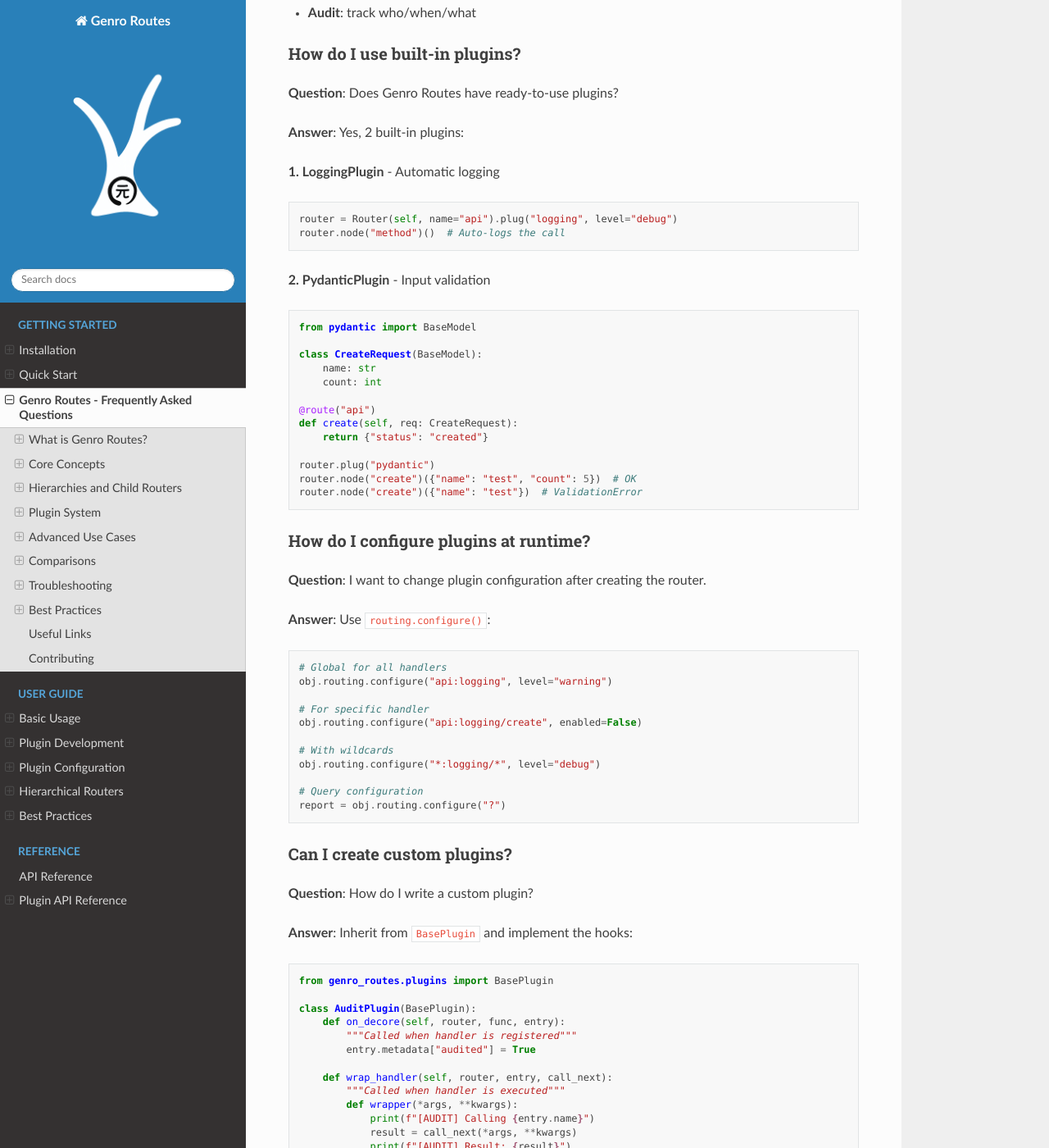
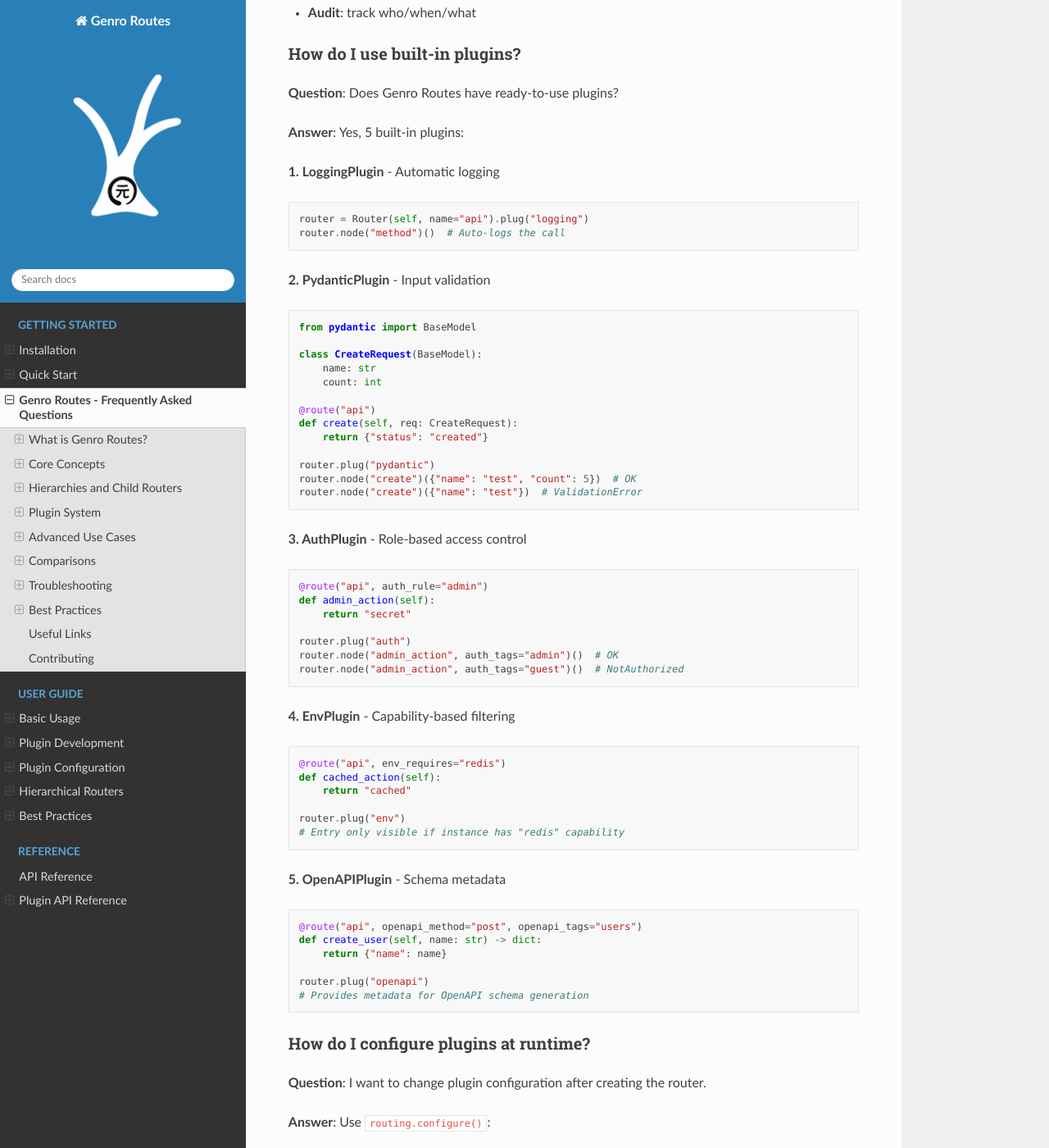
Before and after one commit to genropy/genro-routes, a Sphinx documentation site: the page built from docs/FAQ.md, in a window 1280 px wide and 1400 px high, scrolled down 4607 px. Shown: the whole window at 82% size. Built offline with Sphinx 7.4.7 and the Read the Docs theme 3.1.0, drawn with Linux system fonts in a browser that asks for light colours; pages that are not in the unit, such as notebooks, are missing from menus.

Commit message:
docs: fix documentation inconsistencies with actual implementation
- README.md: update plugin list description, fix RouterNode properties
  (is_callable, error, partial_kwargs, extra_args), add env.py and openapi.py
  to repo structure, update test stats (191 tests, 90% coverage)
- FAQ.md: add all 5 built-in plugins (auth, env, openapi were missing)
- basic-usage.md: fix is_authorized → is_callable + node.error
- auth.md: replace UNAUTHORIZED sentinel with RouterNode.is_callable pattern

````diff
--- a/docs/FAQ.md
+++ b/docs/FAQ.md
@@ -216,11 +216,11 @@ parent.api.node("child/method")()  # Logs with level=debug
 
 <!-- test: test_plugins_new.py::test_logging_plugin_runs_per_instance -->
 
-**Answer**: Yes, 2 built-in plugins:
+**Answer**: Yes, 5 built-in plugins:
 
 **1. LoggingPlugin** - Automatic logging
 ```python
-router = Router(self, name="api").plug("logging", level="debug")
+router = Router(self, name="api").plug("logging")
 router.node("method")()  # Auto-logs the call
 ```
 
@@ -241,6 +241,39 @@ def create(self, req: CreateRequest):
 router.plug("pydantic")
 router.node("create")({"name": "test", "count": 5})  # OK
 router.node("create")({"name": "test"})  # ValidationError
+```
+
+**3. AuthPlugin** - Role-based access control
+```python
+@route("api", auth_rule="admin")
+def admin_action(self):
+    return "secret"
+
+router.plug("auth")
+router.node("admin_action", auth_tags="admin")()  # OK
+router.node("admin_action", auth_tags="guest")()  # NotAuthorized
+```
+
+**4. EnvPlugin** - Capability-based filtering
+
+```python
+@route("api", env_requires="redis")
+def cached_action(self):
+    return "cached"
+
+router.plug("env")
+# Entry only visible if instance has "redis" capability
+```
+
+**5. OpenAPIPlugin** - Schema metadata
+
+```python
+@route("api", openapi_method="post", openapi_tags="users")
+def create_user(self, name: str) -> dict:
+    return {"name": name}
+
+router.plug("openapi")
+# Provides metadata for OpenAPI schema generation
 ```
 
 ### How do I configure plugins at runtime?
````
Also changed, not shown: README.md (+11 -9 lines), docs/concepts_to_add/auth.md (+15 -6 lines), docs/guide/basic-usage.md (+1 -1 lines).
